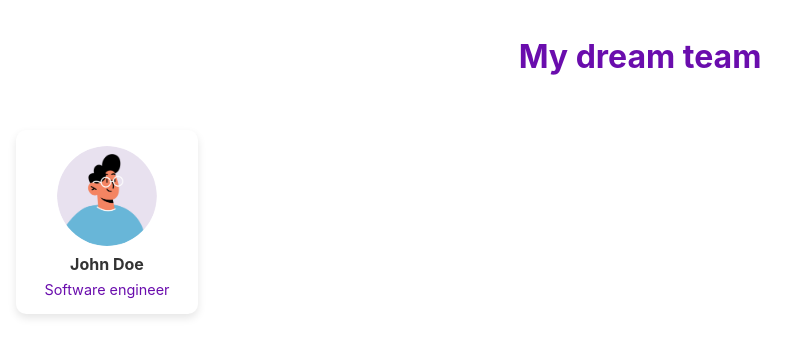
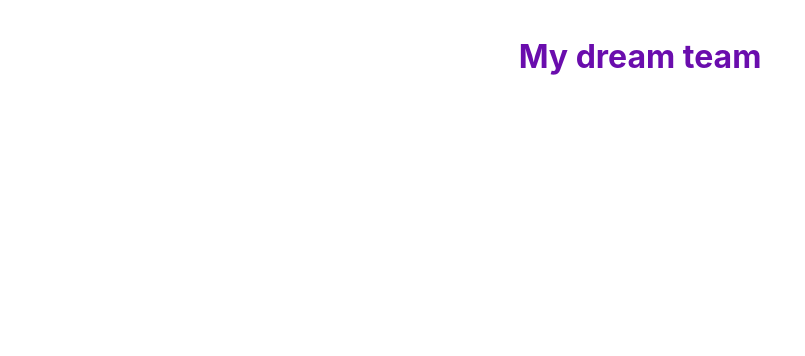
Before and after one commit to FauR909/TeamWorkTeam4, a React (Create React App) app: page / in a window 1280 px wide. Shown: the top 356 px of the page, without its empty margins (0-805 px from the left). Built offline with nearby package versions, Linux system fonts and the light colour scheme.

Commit message:
Clean-up/remove-reference-card

```diff
--- a/src/components/Body.js
+++ b/src/components/Body.js
@@ -3,13 +3,7 @@
 const Body = () => {
   return (
     <main style={styles.body}>
-      <div style={styles.card}>
-        <img src={"/avatar-default.png"} alt="John Doe" style={styles.photo} />
-        <div style={styles.textContainer}>
-          <h2 style={styles.name}>John Doe</h2>
-          <p style={styles.position}>Software engineer</p>
-        </div>
-      </div>
+
     </main>
   );
 };
```
Also changed, not shown: 2 other files (tests, documents, lock files or other folders).
